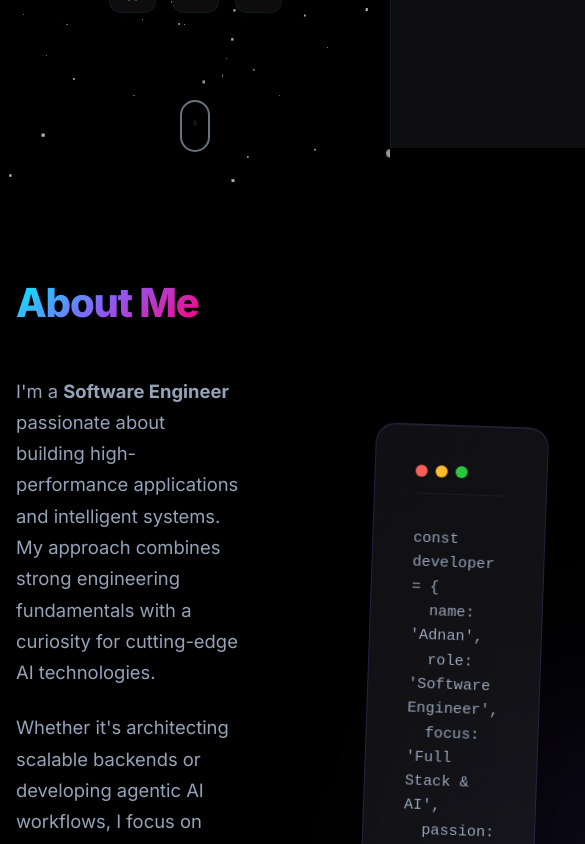
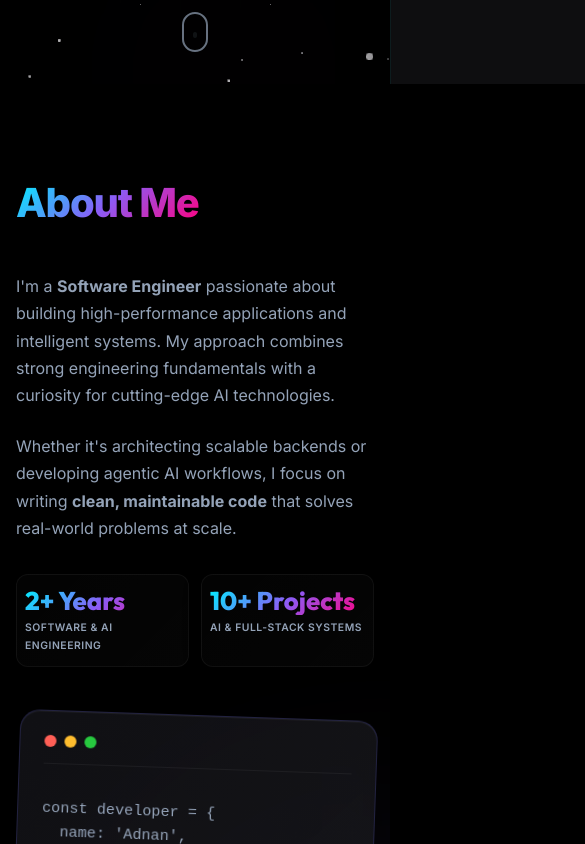
Before and after one commit to adnan275/portfolio, a React (Vite) app: page / in a window 390 px wide. Shown: the part 760-1604 px from the top of the page, 585 px wide, since content can reach past the window. Built offline with nearby package versions, Linux system fonts and the light colour scheme; no server answers.

Commit message:
fix: enhance mobile responsiveness, layout overflow, and scroll resets

```diff
--- a/src/pages/ProjectsPage.jsx
+++ b/src/pages/ProjectsPage.jsx
@@ -1,4 +1,4 @@
-import React, { useState } from 'react';
+import React, { useState, useEffect } from 'react';
 import { motion } from 'framer-motion';
 import { Link } from 'react-router-dom';
 import Navbar from '../components/Navbar';
@@ -303,6 +303,10 @@ const ProjectsPage = () => {
     const [selectedProject, setSelectedProject] = useState(null);
     const [isModalOpen, setIsModalOpen] = useState(false);
 
+    useEffect(() => {
+        window.scrollTo(0, 0);
+    }, []);
+
     const handleViewDetails = (project) => {
         setSelectedProject(project);
         setIsModalOpen(true);
--- a/src/styles/About.css
+++ b/src/styles/About.css
@@ -269,15 +269,22 @@ pre {
 }
 
 @media (max-width: 900px) {
-    .about-grid {
+    .about-intro-grid {
         grid-template-columns: 1fr;
-        gap: 4rem;
+        gap: 3rem;
+    }
+
+    .about-visual {
+        padding: 1rem 0;
+        width: 100%;
     }
 
     .visual-card {
         transform: rotate(0);
         margin: 0 auto;
-        max-width: 600px;
+        max-width: 100%;
+        width: 100%;
+        padding: 1.5rem;
     }
 
     .skills-grid {
@@ -309,8 +316,31 @@ pre {
 }
 
 @media (max-width: 480px) {
-    .about-content {
+    .about-intro-content {
         font-size: 1rem;
+    }
+
+    .about-intro-grid {
+        gap: 2rem;
+        margin-bottom: 4rem;
+    }
+
+    .journey-section {
+        margin-bottom: 5rem;
+    }
+
+    .timeline-card {
+        padding: 1.25rem;
+        width: calc(100% - 60px);
+        margin-left: 60px !important;
+    }
+
+    .timeline-line {
+        left: 20px;
+    }
+
+    .timeline-dot {
+        left: 20px;
     }
 
     .skills-grid {
--- a/src/styles/Contact.css
+++ b/src/styles/Contact.css
@@ -30,6 +30,7 @@
     border: 1px solid var(--border-light);
     box-shadow: var(--shadow-lg);
     text-align: left;
+    width: 100%;
     max-width: 1000px;
     margin: 0 auto;
     position: relative;
@@ -202,6 +203,7 @@
     transition: all 0.4s cubic-bezier(0.22, 0.61, 0.36, 1);
     position: relative;
     overflow: hidden;
+    min-width: 0;
 }
 
 .contact-card::before {
@@ -253,6 +255,7 @@
     display: flex;
     flex-direction: column;
     align-items: flex-start;
+    min-width: 0;
 }
 
 .contact-label {
@@ -270,6 +273,7 @@
     text-decoration: none;
     font-size: 1.05rem;
     transition: color var(--transition-smooth);
+    word-break: break-all;
 }
 
 .contact-card:hover .contact-value {
@@ -349,6 +353,8 @@
         grid-template-columns: 1fr;
         padding: 2rem;
         gap: 3rem;
+        width: calc(100% - 3rem);
+        margin: 0 auto;
     }
 
     .contact-info-side {
@@ -366,6 +372,7 @@
 @media (max-width: 480px) {
     .contact-container {
         padding: 1.5rem;
+        width: calc(100% - 2rem);
     }
 
     .form-group input,
--- a/src/styles/ProjectCaseStudy.css
+++ b/src/styles/ProjectCaseStudy.css
@@ -177,6 +177,15 @@
 }
 
 @media (max-width: 768px) {
+    .case-study-modal {
+        padding: 3.5rem var(--spacing-md) var(--spacing-md);
+    }
+
+    .close-btn {
+        top: 15px;
+        right: 15px;
+    }
+
     .case-study-header {
         flex-direction: column;
     }
--- a/src/styles/ProjectsPreview.css
+++ b/src/styles/ProjectsPreview.css
@@ -351,10 +351,14 @@
     .projects-preview-section {
         padding: 4rem 0;
         min-height: auto;
+        overflow: hidden;
     }
 
     .container-full {
         padding: 0 1rem;
+        overflow: hidden;
+        width: 100%;
+        max-width: 100%;
     }
 
     .preview-header {
@@ -362,13 +366,25 @@
     }
 
     .horizontal-scroll-container {
+        width: 100%;
+        max-width: 100%;
         height: auto;
+        overflow-x: auto;
+        overflow-y: hidden;
+        -webkit-overflow-scrolling: touch;
+        scrollbar-width: none;
+        padding: 2rem 0;
+    }
+
+    .horizontal-scroll-container::-webkit-scrollbar {
+        display: none;
     }
 
     .projects-horizontal-track {
         display: flex;
         flex-wrap: nowrap;
         gap: 1.5rem;
+        transform: none !important;
     }
 
     .project-scroll-card {
--- a/src/styles/global.css
+++ b/src/styles/global.css
@@ -1,9 +1,17 @@
-* {
-    cursor: none !important;
+*,
+*::before,
+*::after {
+    box-sizing: border-box;
 }
 
-body {
-    cursor: none !important;
+@media (hover: hover) and (pointer: fine) {
+    * {
+        cursor: none !important;
+    }
+
+    body {
+        cursor: none !important;
+    }
 }
 
 .container {
--- a/src/styles/variables.css
+++ b/src/styles/variables.css
@@ -79,6 +79,8 @@
 html {
     scroll-behavior: smooth;
     scroll-padding-top: 80px;
+    overflow-x: hidden;
+    width: 100%;
 }
 
 body {
@@ -87,6 +89,7 @@ body {
     font-family: var(--font-main);
     margin: 0;
     overflow-x: hidden;
+    width: 100%;
     line-height: 1.6;
     -webkit-font-smoothing: antialiased;
     -moz-osx-font-smoothing: grayscale;
```
